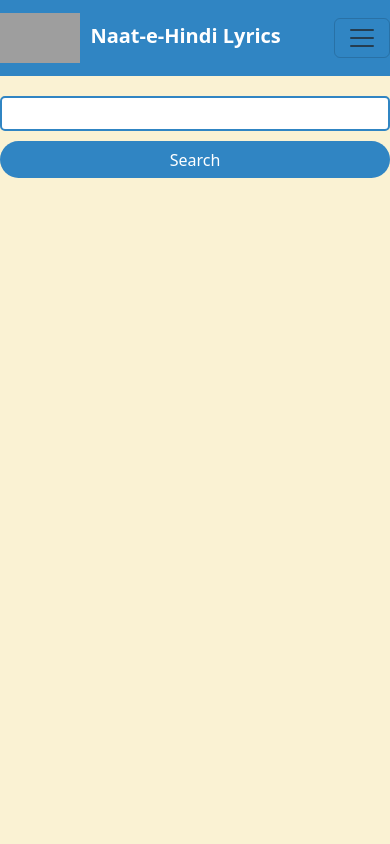
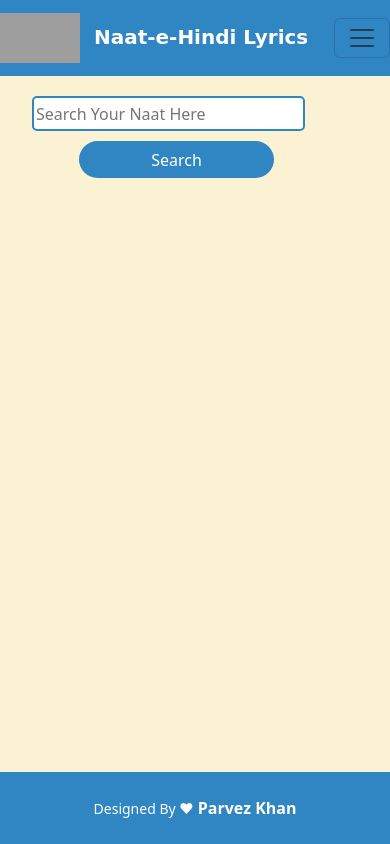
Before and after one commit to parvezzkhan/NAAT-PROJECT, a Django app: page / in a window 390 px wide. Run offline with Django 3.2, Linux system fonts and the light colour scheme; grey boxes are pictures that could not be loaded.

Commit message:
Update naat.html

```diff
--- a/naats/templates/naat.html
+++ b/naats/templates/naat.html
@@ -9,6 +9,13 @@
     <link rel="icon" href="https://i.ibb.co/Lx8JHS0/g-removebg-preview.png" type="image/x-icon">
     <link rel="shortcut icon" href="https://i.ibb.co/Lx8JHS0/g-removebg-preview.png" type="image/x-icon">
     <style>
+
+
+       /* footer css */
+
+        .cursive {
+            font-family: cursive;
+          }
         .home {
             margin-left: 100px;
         }
@@ -52,13 +59,14 @@
             }
 
             .srch {
-                width: 100%; /* Full width on mobile */
-                margin-left: 0;
+                width: 70%; /* Full width on mobile */
+                margin-left: 32px;
             }
 
             .btn {
-                width: 100%; /* Full width on mobile */
                 margin-top: 10px;
+                width: 50%; /* Full width on mobile */
+                margin-left: 79px;
             }
         }
         .lyrics{
@@ -83,12 +91,12 @@
 </head>
 <body>
     <nav class="navbar navbar-expand-lg ">
-        <a class="navbar-brand" style="color:white; font-weight: bold;" href="/"><img src="https://i.ibb.co/Lx8JHS0/g-removebg-preview.png" height="50px;" width="80px" alt="">&nbsp;&nbsp;Naat-e-Hindi Lyrics</a>
+        <a class="navbar-brand cursive" style="color:white; font-weight: bold; " href="/"><img src="https://i.ibb.co/Lx8JHS0/g-removebg-preview.png" height="50px;" width="80px"  alt="">&nbsp;&nbsp;Naat-e-Hindi Lyrics</a>
         <button class="navbar-toggler" type="button" data-toggle="collapse" data-target="#navbarSupportedContent" aria-controls="navbarSupportedContent" aria-expanded="false" aria-label="Toggle navigation">
           <span class="navbar-toggler-icon"></span>
         </button>
 
-        <div class="collapse navbar-collapse" id="navbarSupportedContent">
+        <div class="collapse navbar-collapse  id="navbarSupportedContent">
           <ul class="navbar-nav mr-auto">
             <li class="nav-item active">
               <a class="nav-link" style="color:white; font-weight: bold;" href="/">Home <span class="sr-only"></span></a>
@@ -100,8 +108,8 @@
     <form id="searchForm" method="post" action="{% url 'naat' %}">
         {% csrf_token %}
 
-        <input class="srch" type="search" name="search">
-        <input class="btn" type="submit" value="Search">
+        <input class="srch" placeholder="Search Your Naat Here" type="search" name="search">
+        <input class="btn"  type="submit" value="Search">
     </form>
 
     {% if matching_naats %}
@@ -116,6 +124,14 @@
             {% endfor %}
         </ul>
     {% endif %}
+    <footer id="sticky-footer" style="background-color: #3085C3; position: fixed; bottom: 0; width: 100%;" class="py-4 text-white-50">
+        <div class="container text-center">
+          <small style="color: white;">Designed By ❤</small>
+          <a target="_blank" href="https://parvezkhan.vercel.app" style="font-size: 16px; font-weight: bold; color: white; text-decoration: none;">Parvez Khan</a>
+        </div>
+      </footer>
+
+
 
     <script>
         document.getElementById("searchForm").addEventListener("submit", function(event) {
```
